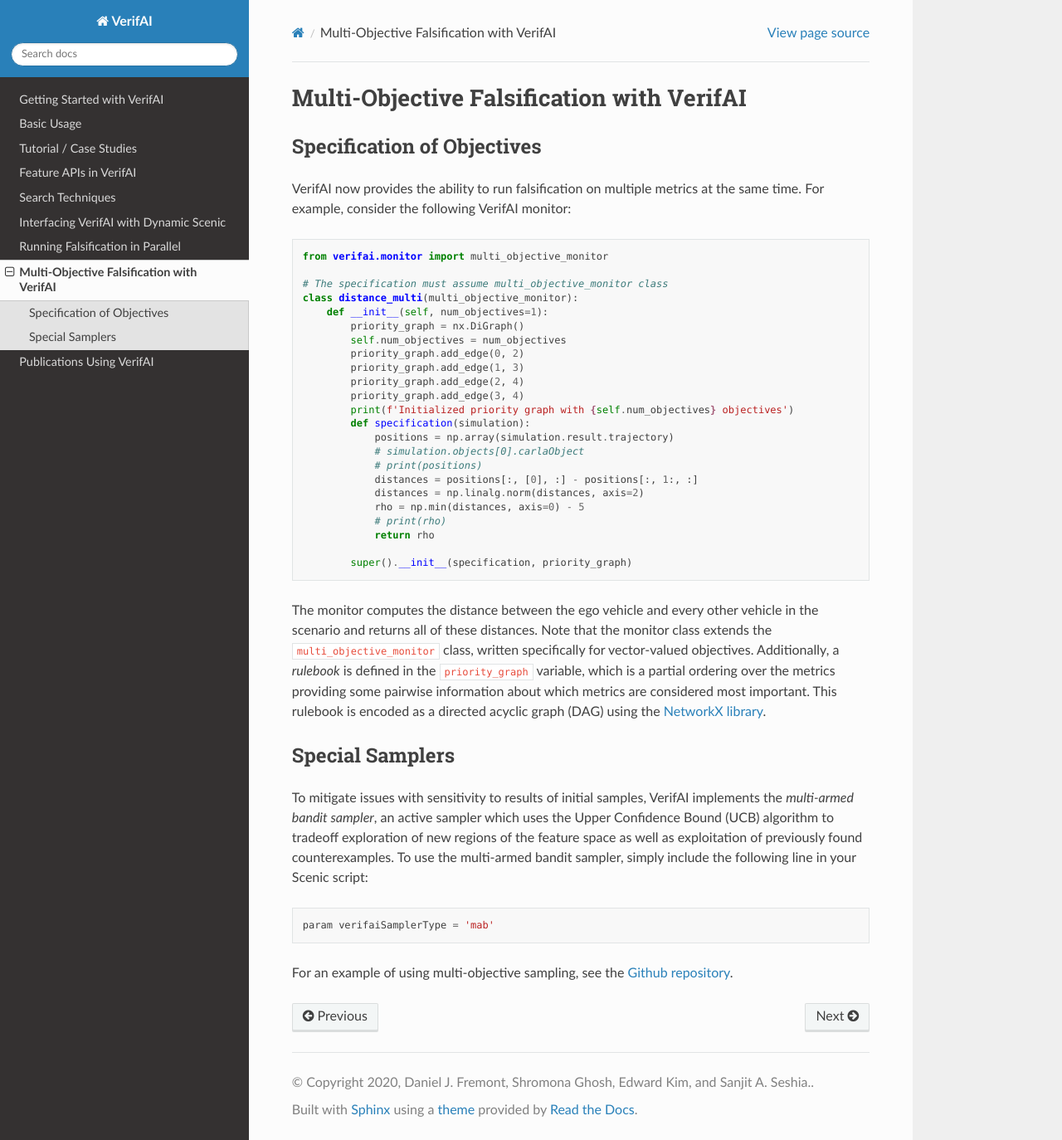
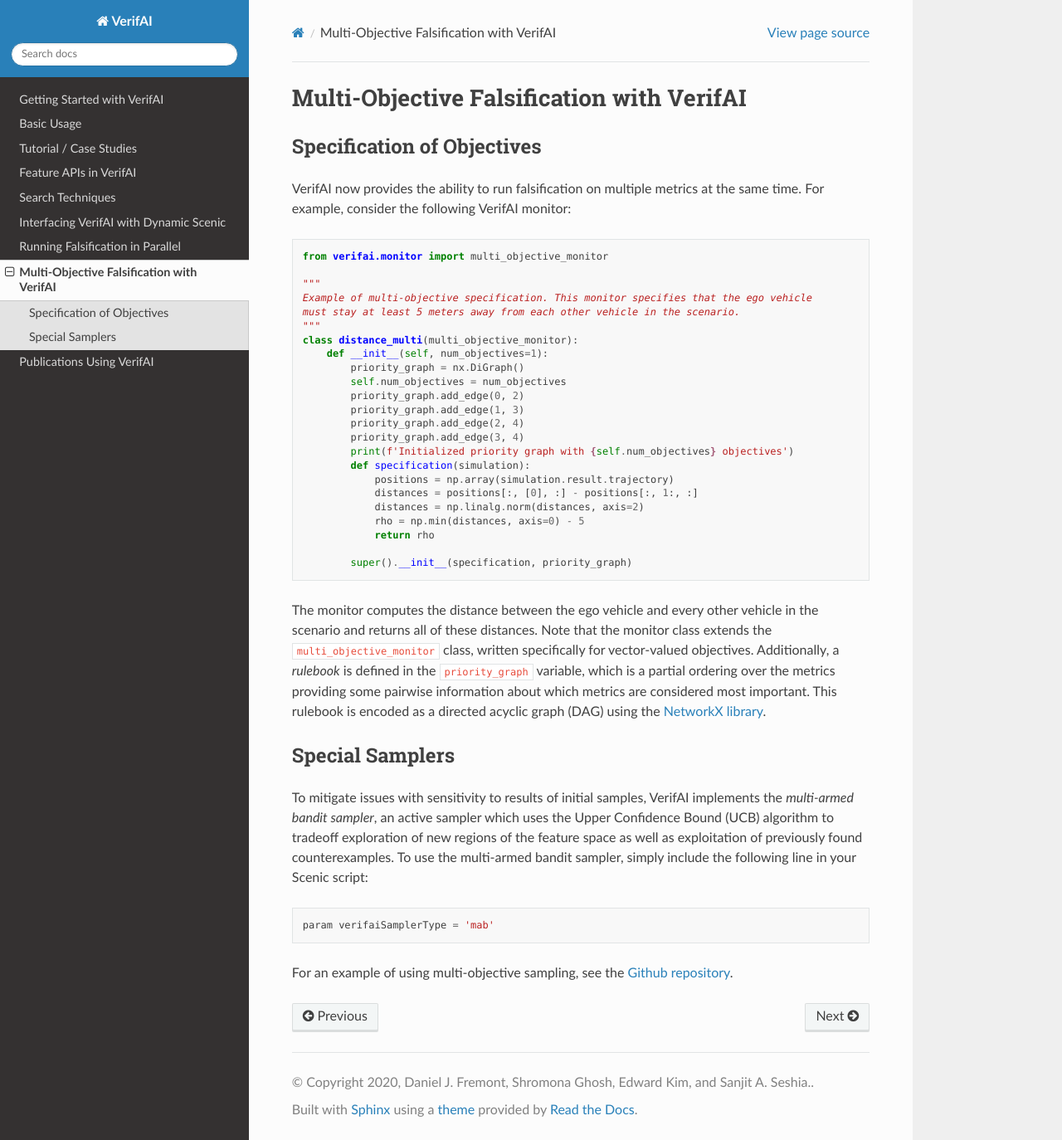
Before and after one commit to BerkeleyLearnVerify/VerifAI, a Sphinx documentation site: the page built from docs/multi_objective.rst, in a window 1280 px wide and 1374 px high. Shown: the whole window at 83% size. Built offline with Sphinx 7.4.7 and the Read the Docs theme 2.0.0, drawn with Linux system fonts in a browser that asks for light colours.

Commit message:
Clean up multi-objective example in docs

```diff
--- a/docs/multi_objective.rst
+++ b/docs/multi_objective.rst
@@ -11,7 +11,10 @@
 
     from verifai.monitor import multi_objective_monitor
 
-    # The specification must assume multi_objective_monitor class
+    """
+    Example of multi-objective specification. This monitor specifies that the ego vehicle
+    must stay at least 5 meters away from each other vehicle in the scenario.
+    """
     class distance_multi(multi_objective_monitor):
         def __init__(self, num_objectives=1):
             priority_graph = nx.DiGraph()
@@ -23,12 +26,9 @@
             print(f'Initialized priority graph with {self.num_objectives} objectives')
             def specification(simulation):
                 positions = np.array(simulation.result.trajectory)
-                # simulation.objects[0].carlaObject
-                # print(positions)
                 distances = positions[:, [0], :] - positions[:, 1:, :]
                 distances = np.linalg.norm(distances, axis=2)
                 rho = np.min(distances, axis=0) - 5
-                # print(rho)
                 return rho
 
             super().__init__(specification, priority_graph)
```
